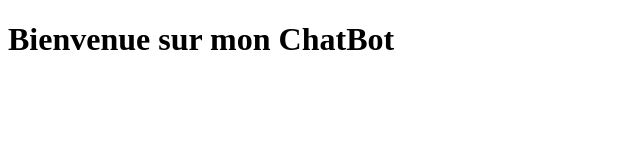
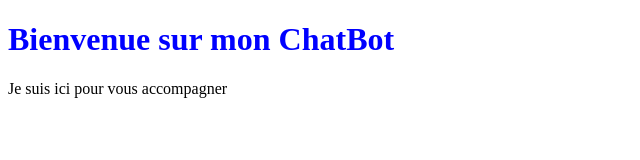
Before and after one commit to DemonAngeX2/chatbot, a plain HTML site: page index.html in a window 1280 px wide. Shown: the whole page, without its empty margins (0-640 px from the left). Drawn offline with Linux system fonts and the light colour scheme.

Commit message:
Add assets

```diff
--- a/assets/css/style.css
+++ b/assets/css/style.css
@@ -0,0 +1,3 @@
+h1{
+    color: blue;
+}
--- a/index.html
+++ b/index.html
@@ -4,9 +4,11 @@
     <meta charset="UTF-8">
     <meta http-equiv="X-UA-Compatible" content="IE=edge">
     <meta name="viewport" content="width=device-width, initial-scale=1.0">
+    <link rel="stylesheet" href="assets/css/style.css">
     <title>ChatBot</title>
 </head>
 <body>
     <h1>Bienvenue sur mon ChatBot</h1>
+    <p>Je suis ici pour vous accompagner</p>
 </body>
 </html>
```
